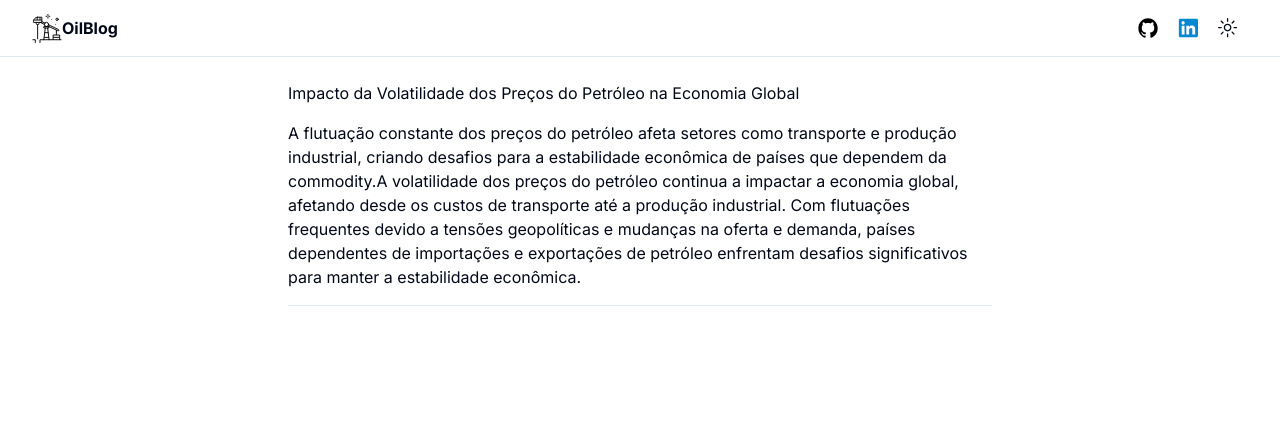
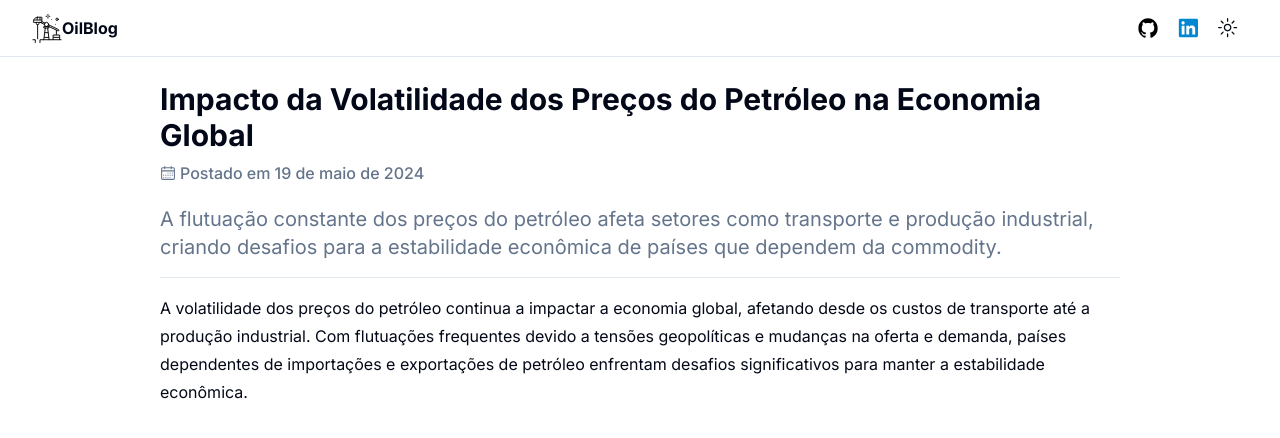
Before and after one commit to Knoka1/blog, a Next.js app: page /post/1 in a window 1280 px wide. Shown: the top 438 px of the page. Built offline with nearby package versions, Linux system fonts and the light colour scheme.

Commit message:
feature: Adds better layout for individual Post pages

```diff
--- a/app/post/[id]/page.tsx
+++ b/app/post/[id]/page.tsx
@@ -1,3 +1,5 @@
+import { formatDate } from "@/lib/utils";
+import { CalendarIcon } from "@radix-ui/react-icons";
 import { notFound } from "next/navigation";
 
 const fetchPost = async (id: string): Promise<Post> => {
@@ -21,15 +23,27 @@ const PostPage = async ({ params }: PostProps) => {
   }
 
   return (
-    <article className="container py-6 prose dark:prose-invert max-w-3xl mx-auto">
-      <h1 className="mb-2">{post.title}</h1>
-      <div className="flex gap-2 mb-2"></div>
-      {post.description}
-      {post.content}
-      {/* {post.description ? (
-        <p className="text-xl mt-0 text-muted-foreground">{post.description}</p>
-      ) : null} */}
+    <article className="container py-6 prose dark:prose-invert max-w-5xl mx-auto">
+      <h1 className="mb-2 text-3xl font-bold">{post.title}</h1>
+      <div className="flex justify-between items-center mb-5 text-muted-foreground">
+        <dl>
+          <dt className="sr-only">Publicado Em</dt>
+          <dd className="text-sm sm:text-base font-medium flex items-center gap-1">
+            <CalendarIcon className="h-4 w-4" />
+            <span>Postado em </span>
+            <time dateTime={post.date}>{formatDate(post.date)}</time>
+          </dd>
+        </dl>
+      </div>
+      <div className="flex gap-2 mb-2">
+        {post.description ? (
+          <p className="text-xl mt-0 text-muted-foreground">
+            {post.description}
+          </p>
+        ) : null}
+      </div>
       <hr className="my-4" />
+      <div className="flex gap-2 mb-2 text-1xl leading-7">{post.content}</div>
     </article>
   );
 };
```
